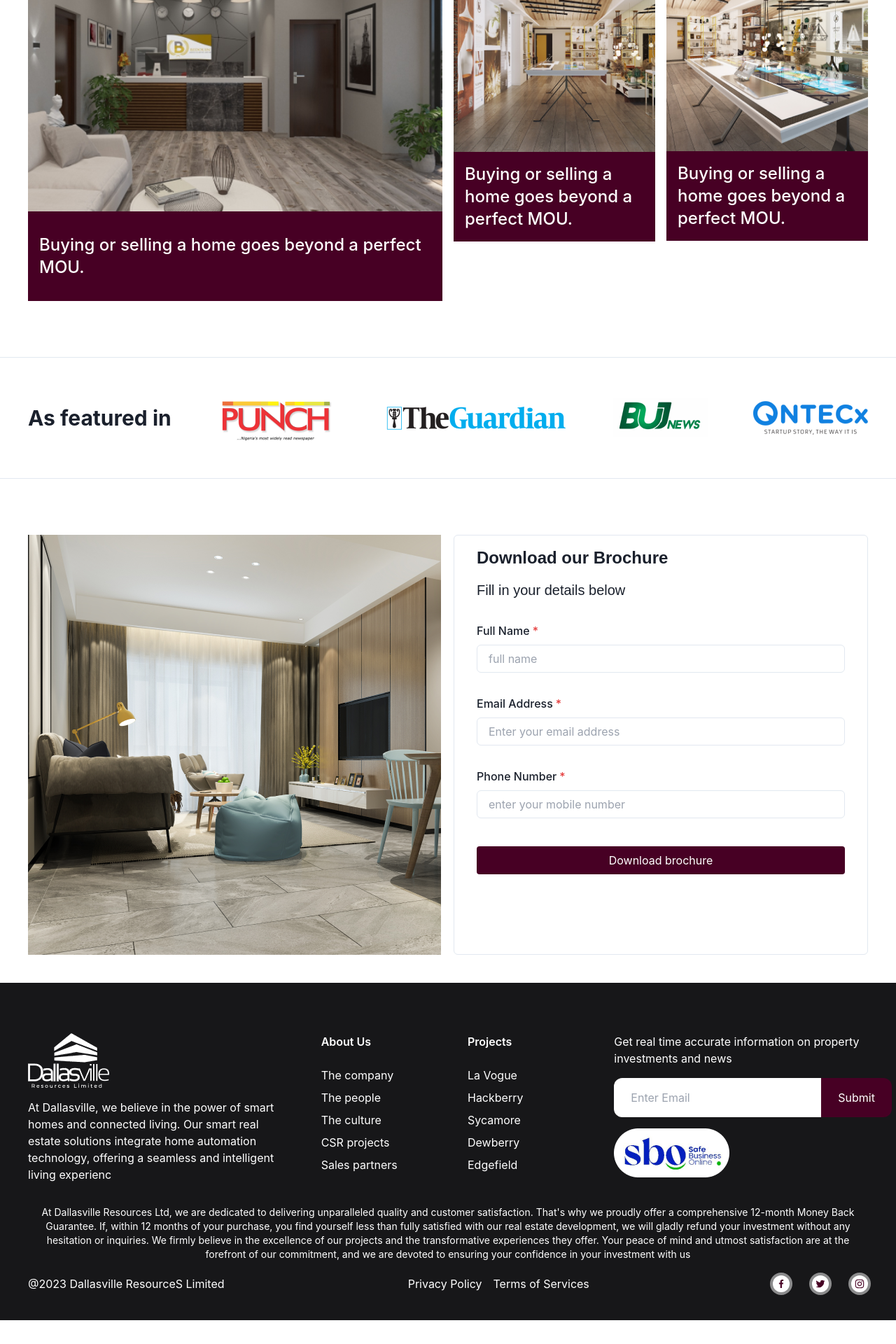
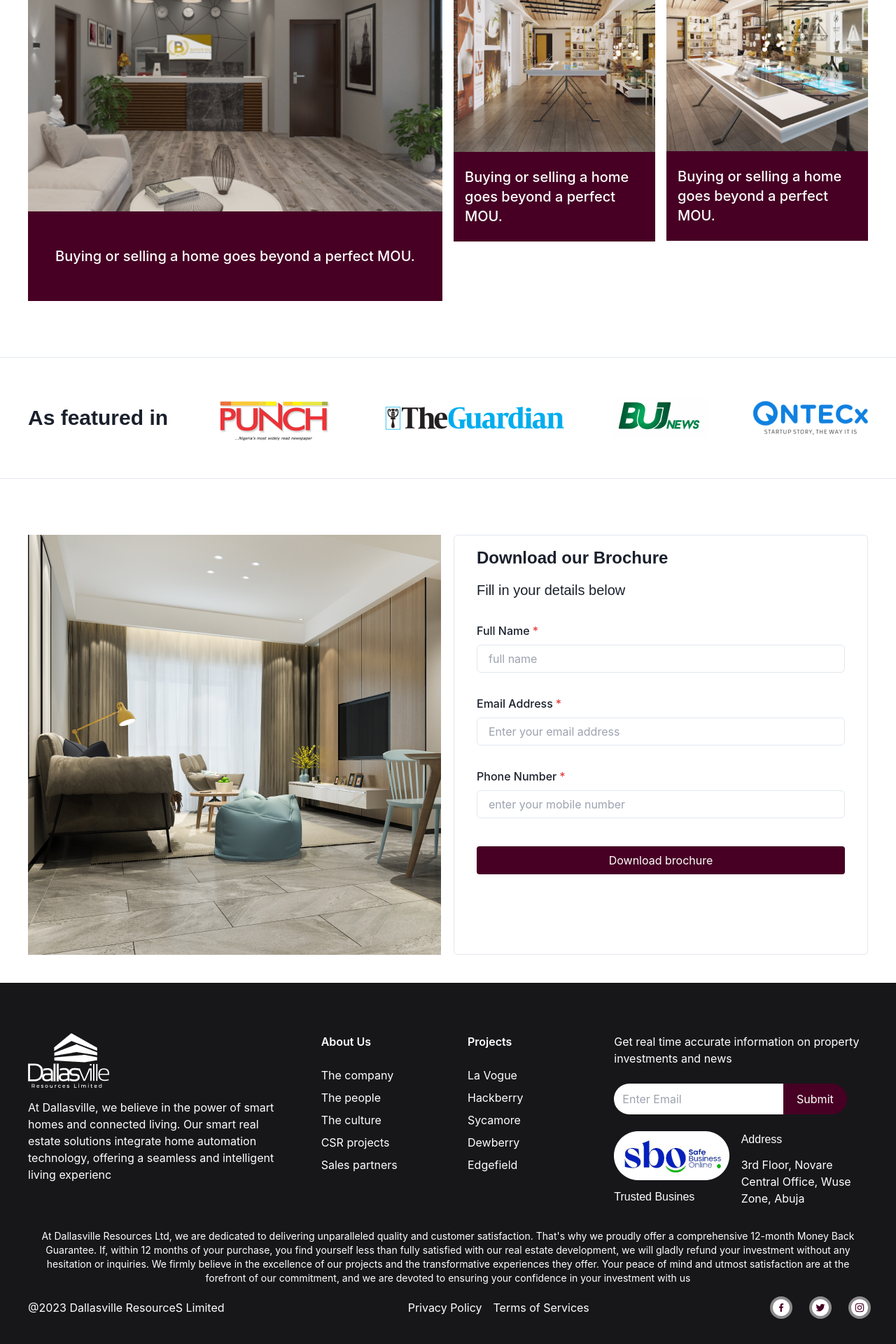
Before and after one commit to Colin-nwk/dallasville, a React (Vite) app: page / in a window 1280 px wide. Shown: the part 4855-6775 px from the top of the page at 70% size. Before the commit the page ends 6741 px from the top, so only its background shows below. Built offline with nearby package versions, Linux system fonts and the light colour scheme; a web font is replaced by a local one.

Commit message:
minor edit

```diff
--- a/src/components/general/Footer.tsx
+++ b/src/components/general/Footer.tsx
@@ -34,7 +34,7 @@ const Footer = () => {
               <p className="text-left">Edgefield</p>
             </div>
 
-            <div className="flex flex-col justify-start items-start gap-4 md:col-span-2 w-full h-full">
+            <div className="flex flex-col justify-start items-start gap-6 md:col-span-2 w-full h-full">
               <p className="">
                 Get real time accurate information on property investments and
                 news
@@ -45,17 +45,25 @@ const Footer = () => {
                   name=""
                   id=""
                   placeholder="Enter Email"
-                  className="px-6 py-4 bg-white rounded-l-xl"
+                  className="px-3 py-2.5 bg-white rounded-l-3xl w-4/6"
                 />
                 <input
                   type="submit"
                   value="Submit"
-                  className="px-6 py-4 bg-main rounded-r-xl cursor-pointer"
+                  className="px-3 py-2.5 bg-main rounded-r-3xl cursor-pointer w-1/4"
                 />
               </div>
-              <div className="">
-                <img src={sbo} alt="sbo" className="w-fit h-fit" />
-                <h3></h3>
+              <div className="grid grid-cols-2">
+                <div className="flex flex-col gap-3">
+                  <img src={sbo} alt="sbo" className="w-fit h-fit" />
+                  <h5>Trusted Busines</h5>
+                </div>
+                <div className="flex flex-col gap-3">
+                  <h5>Address</h5>
+                  <p className="">
+                    3rd Floor, Novare Central Office, Wuse Zone, Abuja
+                  </p>
+                </div>
               </div>
             </div>
           </div>
--- a/src/components/home/Article.tsx
+++ b/src/components/home/Article.tsx
@@ -11,34 +11,34 @@ const Article = () => {
           <img src={articles} alt="our articles" />
         </div>
         <div className="grid grid-cols-1 md:grid-cols-4 sm:grid-col-2 justify-center items-start gap-4 mt-5 md:-mt-14">
-          <div className="md:col-span-2">
+          <div className="md:col-span-2 h-full">
             <img src={hotel} alt="" className="w-full h-auto object-contain" />
             <div className="w-full h-32 px-4 py-2 bg-main flex justify-center items-center">
-              <p className="font-medium font-mont text-xl md:text-2xl text-ellipsis text-white">
+              <p className="font-medium text-xl text-ellipsis text-white">
                 Buying or selling a home goes beyond a perfect MOU.
               </p>
             </div>
           </div>
-          <div className="">
+          <div className="h-full">
             <img
               src={maxcenter}
               alt=""
               className="w-full h-auto object-contain"
             />
             <div className="w-full h-32 px-4 py-2 bg-main flex justify-center items-center">
-              <p className="font-medium font-mont text-xl md:text-2xl text-ellipsis text-white">
+              <p className="font-medium  text-xl text-ellipsis text-white">
                 Buying or selling a home goes beyond a perfect MOU.
               </p>
             </div>
           </div>
-          <div className="">
+          <div className="h-full">
             <img
               src={maxcenter2}
               alt=""
               className="w-full h-auto object-contain"
             />
             <div className="w-full h-32 px-4 py-2 bg-main flex justify-center items-center">
-              <p className="font-medium font-mont text-xl md:text-2xl text-ellipsis text-white">
+              <p className="font-medium  text-xl text-ellipsis text-white">
                 Buying or selling a home goes beyond a perfect MOU.
               </p>
             </div>
--- a/src/components/home/Brochure.tsx
+++ b/src/components/home/Brochure.tsx
@@ -1,6 +1,6 @@
 import { FormControl, FormLabel, Input } from "@chakra-ui/react";
 import room from "../../../public/asset/image/living-room.png";
-import { AiOutlineArrowRight } from "react-icons/ai";
+
 const Brochure = () => {
   return (
     <>
--- a/src/components/home/Sponsors.tsx
+++ b/src/components/home/Sponsors.tsx
@@ -9,7 +9,7 @@ const Sponsors = () => {
         <section className="container  mx-auto p-4 md:p-10 w-full h-fit">
           <div className="flex justify-start md:justify-between items-center gap-4 flex-wrap ">
             <div>
-              <p className="text-3xl font-bold ">As featured in</p>
+              <h4 className="text-3xl font-bold ">As featured in</h4>
             </div>
 
             <img
```
